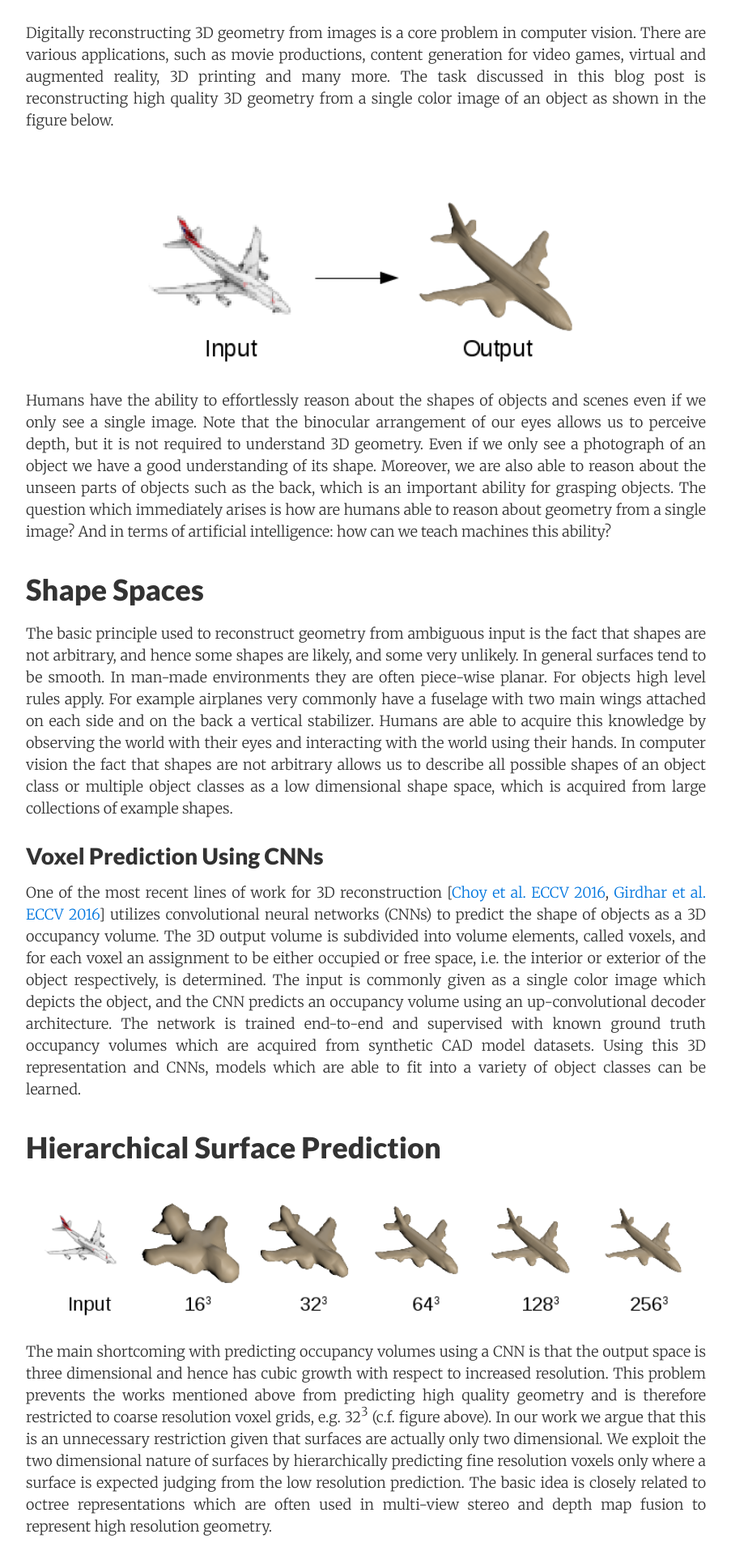
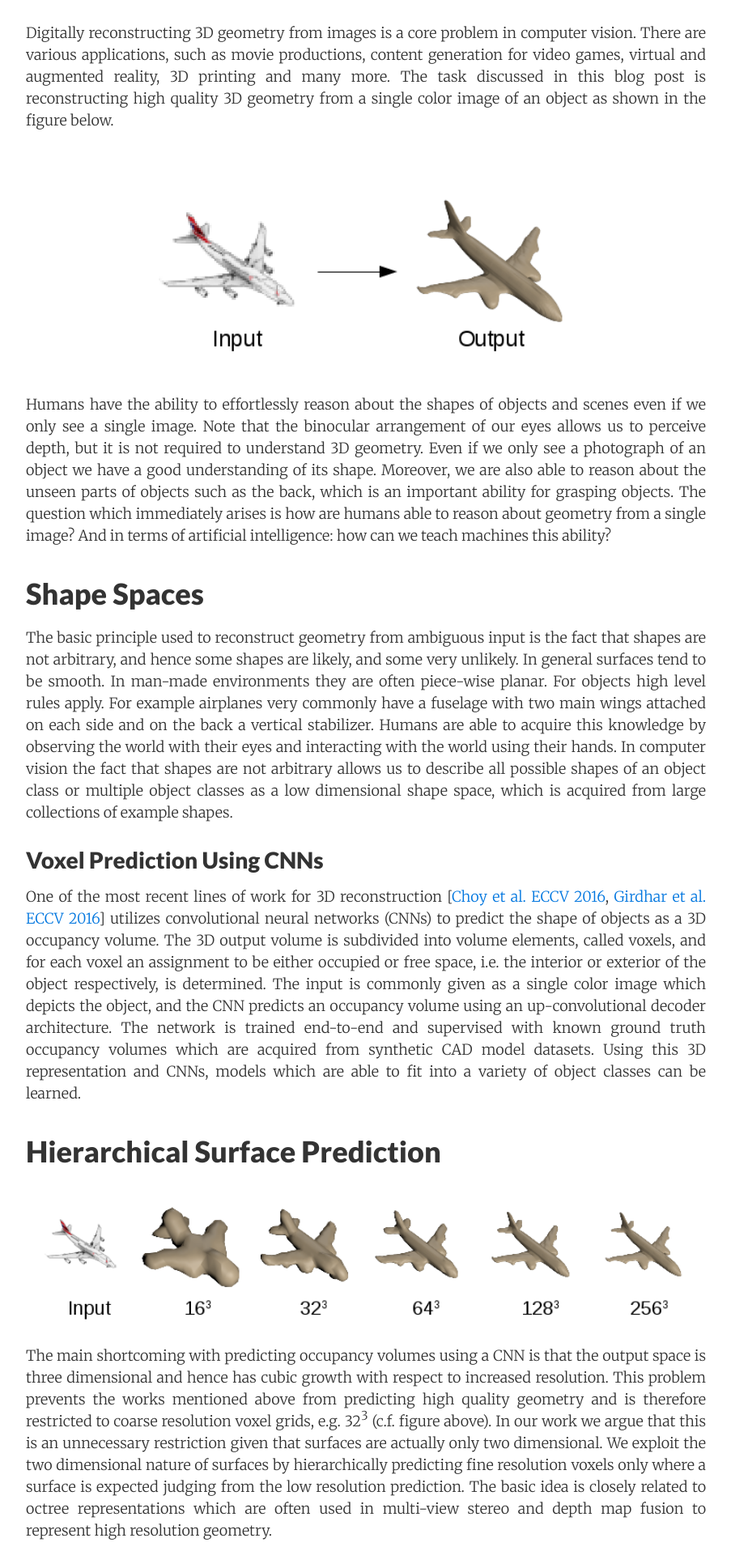
Before and after one commit to bairblog/bairblog.github.io, a Jekyll site: the page built from _posts/2017-08-23-high-quality-3d-obj-reconstruction.md, in a window 1280 px wide. Shown: the part 507-2423 px from the top of the page at 81% size, without its empty margins (188-1091 px from the left). Built offline with Jekyll 4.4.1, drawn with Linux system fonts in a browser that asks for light colours; nearby versions of some CDN libraries; comment, search, counter and statistics services are not loaded.

Commit message:
Reverted to old way of centering images

```diff
--- a/_posts/2017-08-23-high-quality-3d-obj-reconstruction.md
+++ b/_posts/2017-08-23-high-quality-3d-obj-reconstruction.md
@@ -9,9 +9,9 @@
 ---
 Digitally reconstructing 3D geometry from images is a core problem in computer vision. There are various applications, such as movie productions, content generation for video games, virtual and augmented reality, 3D printing and many more. The task discussed in this blog post is reconstructing high quality 3D geometry from a single color image of an object as shown in the figure below.
 
-<div class="img-wrapper-center">
-<img src="{{site.url}}{{site.baseurl}}/assets/hsp/image_0.png" class="stretch-75">
-</div>
+<p style="text-align:center;">
+<img src="{{site.url}}{{site.baseurl}}/assets/hsp/image_0.png" width="600">
+</p>
 
 Humans have the ability to effortlessly reason about the shapes of objects and scenes even if we only see a single image. Note that the binocular arrangement of our eyes allows us to perceive depth, but it is not required to understand 3D geometry. Even if we only see a photograph of an object we have a good understanding of its shape. Moreover, we are also able to reason about the unseen parts of objects such as the back, which is an important ability for grasping objects. The question which immediately arises is how are humans able to reason about geometry from a single image? And in terms of artificial intelligence: how can we teach machines this ability?
 
```
